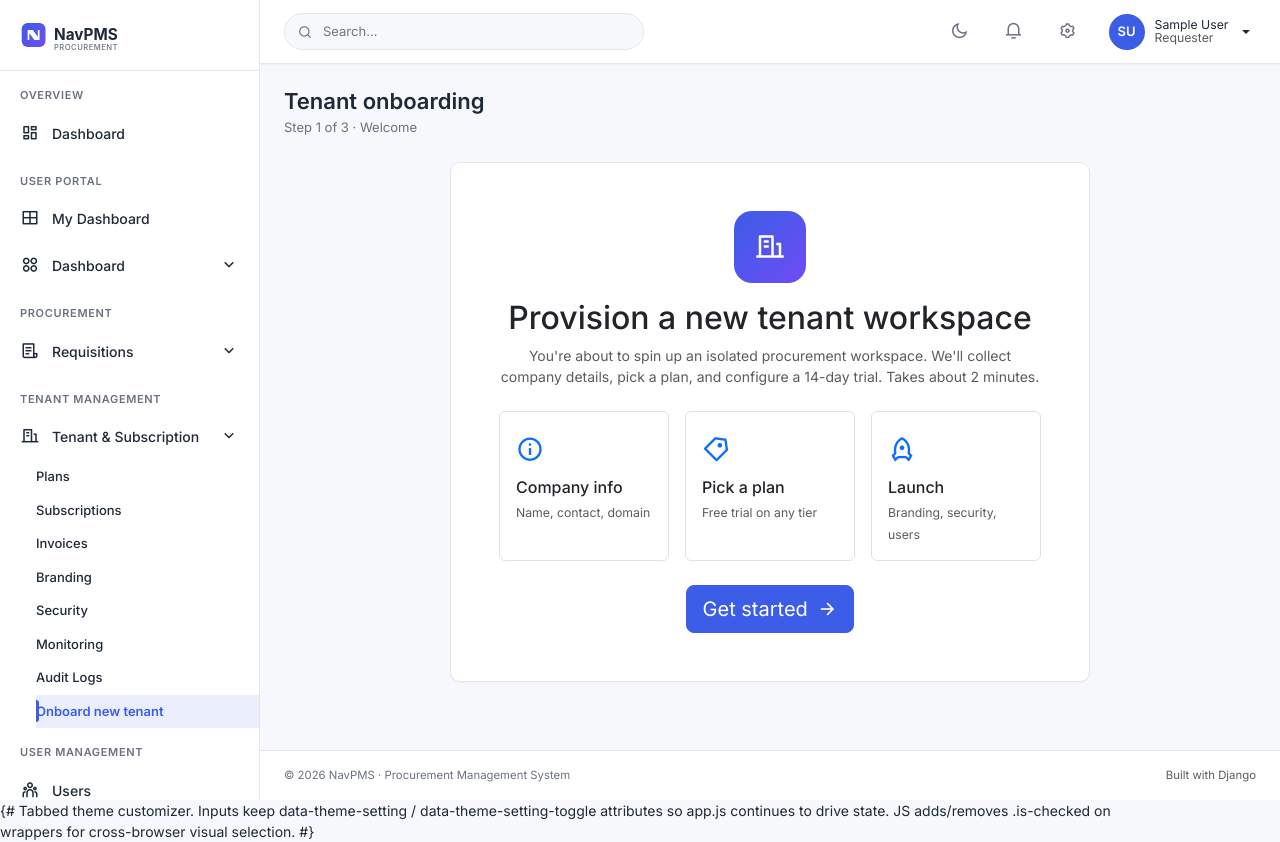
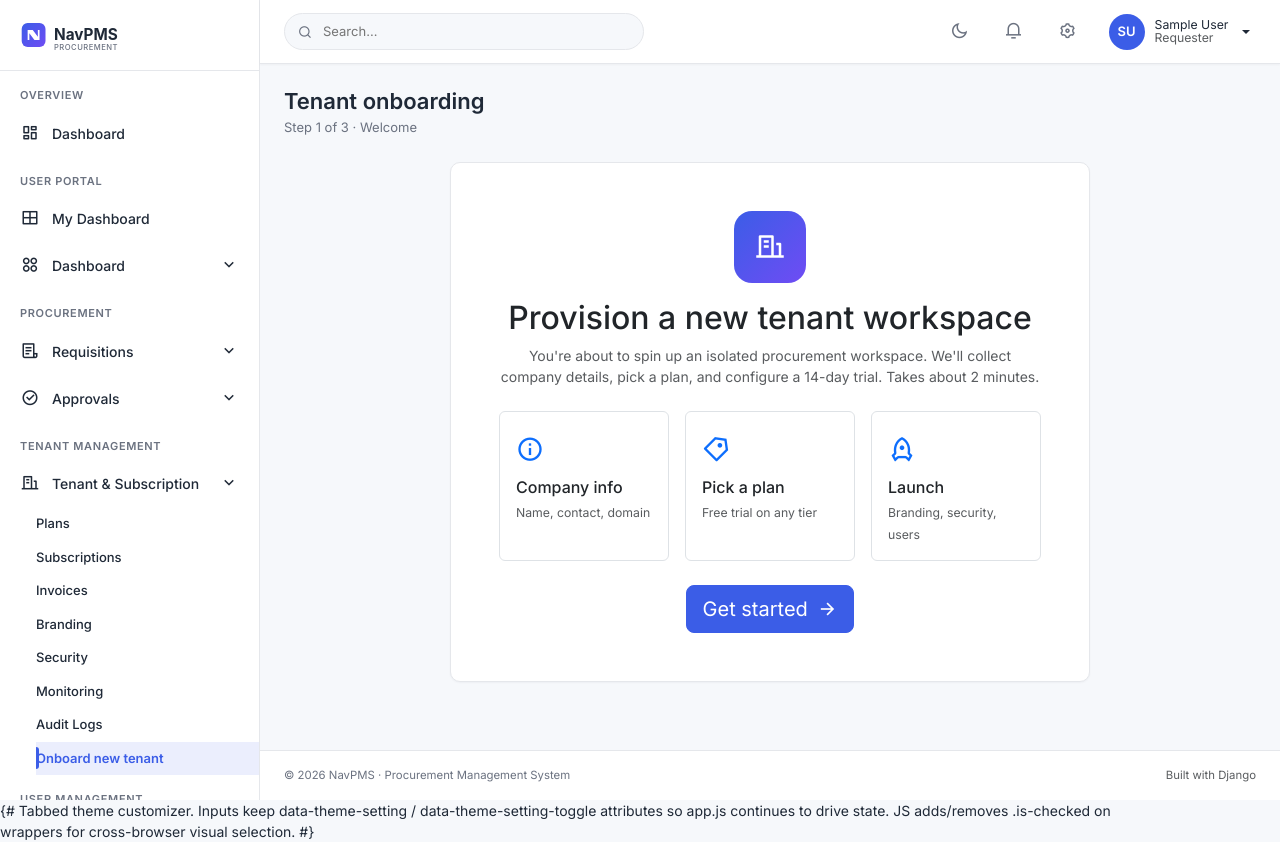
Before and after one commit to mnavaid925/NavPMS, a Django app: page /tenants/onboarding/ in a window 1280 px wide. Run offline with Django 4.2, Linux system fonts and the light colour scheme; the visitor is signed in with stand-in values (Sample User, id 1); some libraries are stand-ins or nearby versions.

Commit message:
feat(approvals): add Approvals navigation group to the sidebar

```diff
--- a/templates/partials/sidebar.html
+++ b/templates/partials/sidebar.html
@@ -59,6 +59,23 @@
           </ul>
         </div>
       </li>
+      <li class="nav-item">
+        <a class="nav-link" data-bs-toggle="collapse" href="#sbApprovals" role="button" aria-expanded="false">
+          <i class="ri-checkbox-circle-line"></i> <span class="flex-grow-1">Approvals</span>
+          <i class="ri-arrow-down-s-line"></i>
+        </a>
+        <div class="collapse" id="sbApprovals">
+          <ul class="submenu nav">
+            <li class="nav-item"><a class="nav-link" href="{% url 'approvals:inbox' %}">My Approvals</a></li>
+            <li class="nav-item"><a class="nav-link" href="{% url 'approvals:request_list' %}">Approval Requests</a></li>
+            <li class="nav-item"><a class="nav-link" href="{% url 'approvals:delegation_list' %}">Delegations</a></li>
+            <li class="nav-item"><a class="nav-link" href="{% url 'approvals:history' %}">History</a></li>
+            {% if request.user.is_tenant_admin or request.user.is_superuser %}
+            <li class="nav-item"><a class="nav-link" href="{% url 'approvals:rule_list' %}">Approval Rules</a></li>
+            {% endif %}
+          </ul>
+        </div>
+      </li>
     </ul>
 
     <div class="sidebar-section">Tenant Management</div>
```
